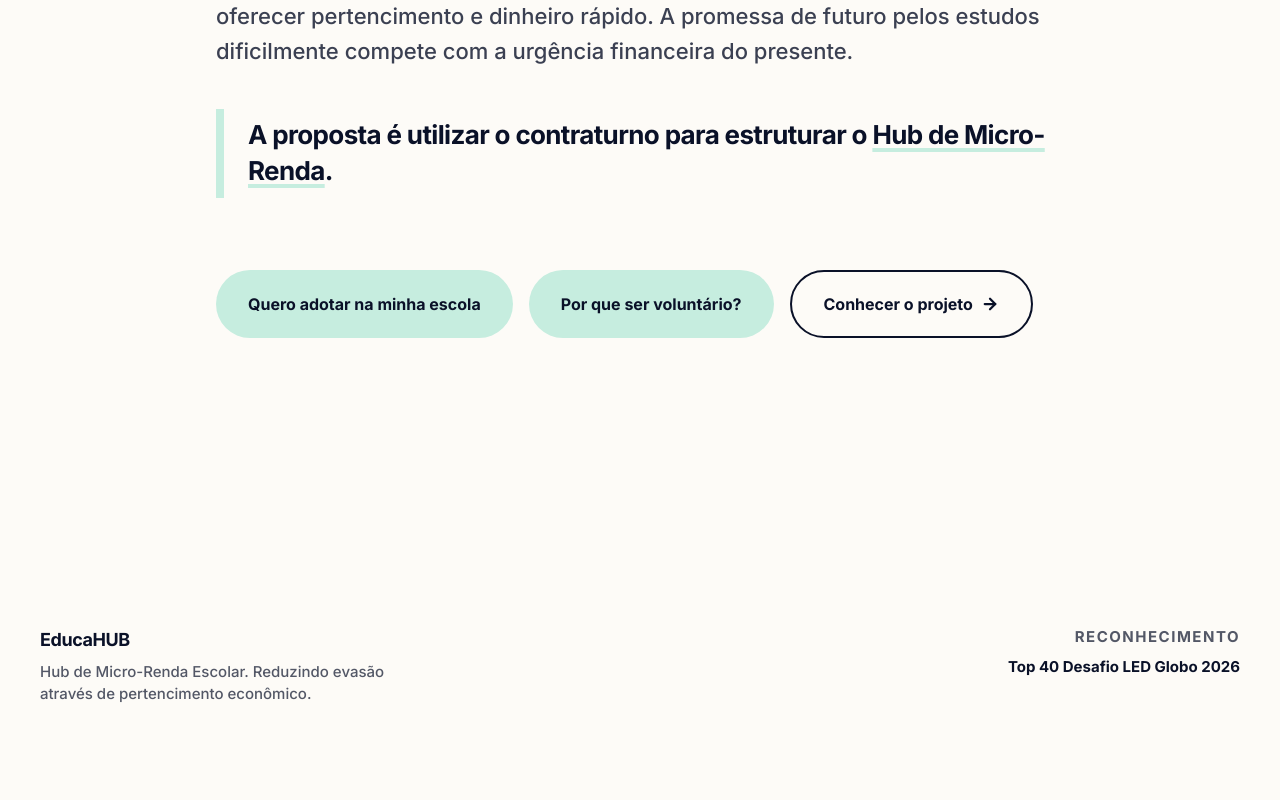
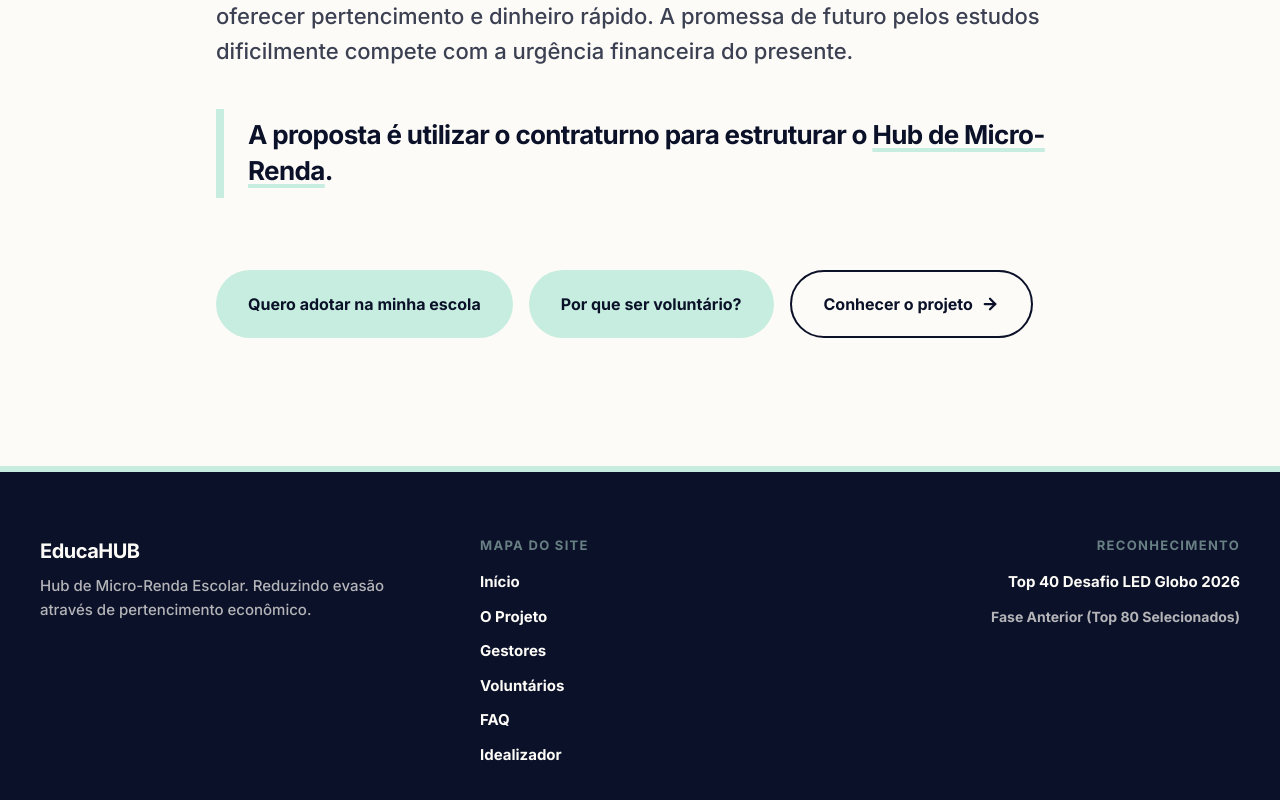
Before and after one commit to JoaoHBatistaLeal/LandingPage-DesafioLED2026-JoaoHBatistaLeal-EducaHUB, a React (Vite) app in the folder hub-micro-renda-mov-led/: page / in a window 1280 px wide. Shown: the part 593-1393 px from the top of the page. Before the commit the page ends 1363 px from the top, so only its background shows below. Built offline with nearby package versions, Linux system fonts and the light colour scheme.

Commit message:
feat(footer): adds internal navigation routes

```diff
--- a/hub-micro-renda-mov-led/src/App.jsx
+++ b/hub-micro-renda-mov-led/src/App.jsx
@@ -82,19 +82,70 @@ function Header() {
 }
 
 function Footer() {
+  const navLinks = [
+    { label: 'Início', path: '/' },
+    { label: 'O Projeto', path: '/projeto' },
+    { label: 'Gestores', path: '/gestores' },
+    { label: 'Voluntários', path: '/voluntarios' },
+    { label: 'FAQ', path: '/faq' },
+    { label: 'Idealizador', path: '/idealizador' },
+  ];
+
   return (
-    <footer className="w-full py-16 bg-[#FDFBF7] flex justify-center mt-24">
-      <div className="w-full max-w-7xl px-6 md:px-10 grid grid-cols-12 gap-6">
-        <div className="col-span-12 md:col-span-6">
-          <p className="text-[18px] font-extrabold text-[#0A1128] tracking-tight">EducaHUB</p>
-          <p className="mt-2 text-[15px] text-[#0A1128]/70 font-medium max-w-sm">
+    <footer className="w-full py-16 bg-[#0A1128] flex justify-center border-t-[6px] border-[#C6EDDF]">
+      <div className="w-full max-w-7xl px-6 md:px-10 grid grid-cols-1 md:grid-cols-12 gap-10 md:gap-6">
+
+        {/* Esquerda: Marca e Descrição */}
+        <div className="col-span-1 md:col-span-4 flex flex-col gap-2">
+          <p className="text-[20px] font-extrabold text-[#FDFBF7] tracking-tight">EducaHUB</p>
+          <p className="text-[15px] text-[#FDFBF7]/70 font-medium max-w-sm leading-relaxed">
             Hub de Micro-Renda Escolar. Reduzindo evasão através de pertencimento econômico.
           </p>
         </div>
-        <div className="col-span-12 md:col-span-6 md:text-right mt-8 md:mt-0">
-          <p className="text-[15px] text-[#0A1128]/70 font-bold uppercase tracking-widest">Reconhecimento</p>
-          <p className="mt-2 text-[15px] font-extrabold text-[#0A1128]">Top 40 Desafio LED Globo 2026</p>
+
+        {/* Centro: Mapa do Site (Links) */}
+        <div className="col-span-1 md:col-span-4 flex flex-col gap-4 md:pl-8">
+          <p className="text-[13px] text-[#C6EDDF]/50 font-extrabold uppercase tracking-widest">
+            Mapa do Site
+          </p>
+          <nav className="flex flex-col gap-3">
+            {navLinks.map((link) => (
+              <Link
+                key={link.path}
+                to={link.path}
+                className="text-[15px] font-bold text-[#FDFBF7] hover:text-[#C6EDDF] transition-colors w-fit"
+              >
+                {link.label}
+              </Link>
+            ))}
+          </nav>
         </div>
+
+        {/* Direita: Reconhecimento (Links Externos) */}
+        <div className="col-span-1 md:col-span-4 flex flex-col gap-4 md:items-end">
+          <p className="text-[13px] text-[#C6EDDF]/50 font-extrabold uppercase tracking-widest w-full md:text-right">
+            Reconhecimento
+          </p>
+          <div className="flex flex-col gap-3 w-full md:items-end">
+            <a
+              href="https://somos.globo.com/movimento-led/desafio-led/noticia/desafio-led-globo-2026-divulga-os-40-projetos-selecionados-para-a-proxima-etapa.ghtml"
+              target="_blank"
+              rel="noopener noreferrer"
+              className="text-[15px] font-extrabold text-[#FDFBF7] hover:text-[#C6EDDF] transition-colors w-fit md:text-right"
+            >
+              Top 40 Desafio LED Globo 2026
+            </a>
+            <a
+              href="https://somos.globo.com/movimento-led-luz-na-educacao/desafio-led/noticia/desafio-led-globo-2026-recebe-mais-de-3820-inscricoes-e-avanca-para-a-proxima-fase.ghtml"
+              target="_blank"
+              rel="noopener noreferrer"
+              className="text-[14px] font-bold text-[#FDFBF7]/70 hover:text-[#C6EDDF] transition-colors w-fit md:text-right"
+            >
+              Fase Anterior (Top 80 Selecionados)
+            </a>
+          </div>
+        </div>
+
       </div>
     </footer>
   );
```
